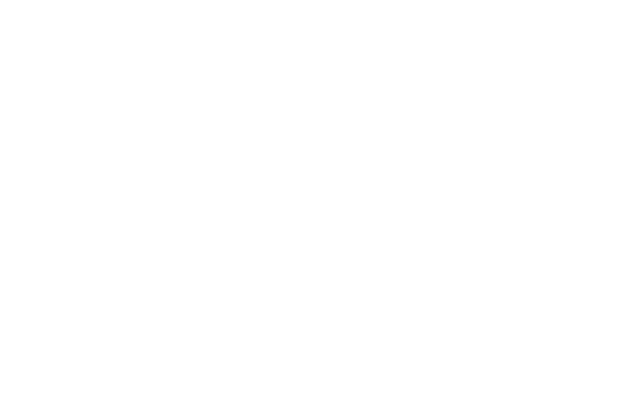
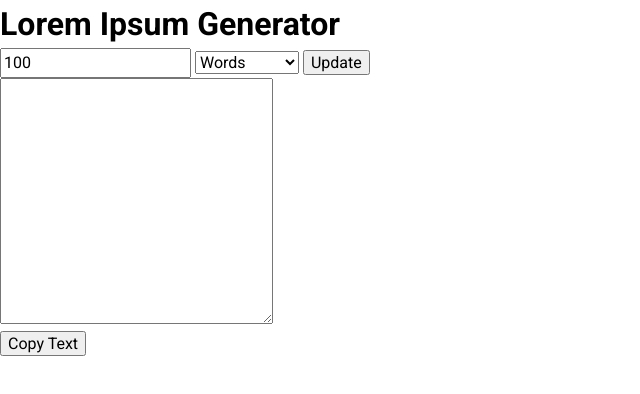
Before and after one commit to astragenius/javascript-learn-projects, a plain HTML site: page loremIpsum-Generator/index.html in a window 1280 px wide. Shown: the whole page, without its empty margins (0-640 px from the left). Drawn offline with Linux system fonts and the light colour scheme.

Commit message:
add - added html5 markup and css reset

```diff
--- a/loremIpsum-Generator/index.html
+++ b/loremIpsum-Generator/index.html
@@ -4,11 +4,45 @@
     <meta charset="UTF-8">
     <meta http-equiv="X-UA-Compatible" content="IE=edge">
     <meta name="viewport" content="width=device-width, initial-scale=1.0">
+    <link href="https://fonts.googleapis.com/css?family=Roboto:100,100italic,300,300italic,regular,italic,500,500italic,700,700italic,900,900italic" rel="stylesheet" />
     <link rel="stylesheet" href="style.css">
     <script defer src="app.js"></script>
     <title>LoremIpsum generator</title>
 </head>
 <body>
 
+    <main class="container">
+
+        <h1 class="heading">Lorem Ipsum Generator</h1>
+
+        <section class="generator-main">
+
+            <div class="generator-input-container">
+                <input type="text" value="100" name="" id="input-lenght">
+                <label for="input-lenght"></label>
+
+                <select name="value" id="select-option">
+                    <option value="characters">Characters</option>
+                    <option selected="selected" value="words">Words</option>
+                    <option value="paragraphs">Paragraphs</option>
+                </select>
+
+                <input type="button" value="Update" name="update-btn">
+
+            </div>
+            <div class="generator-output-container">
+                <textarea name="output" id="loremText"  cols="30" rows="10"></textarea>
+                <div><input type="button" value="Copy Text"></div>
+            </div>
+
+
+
+        </section>
+
+
+
+    </main>
+
+
 </body>
 </html>
--- a/loremIpsum-Generator/style.css
+++ b/loremIpsum-Generator/style.css
@@ -0,0 +1,57 @@
+/*
+  1. Use a more-intuitive box-sizing model.
+*/
+*, *::before, *::after {
+    box-sizing: border-box;
+  }
+  /*
+    2. Remove default margin
+  */
+  * {
+    margin: 0;
+  }
+  /*
+    3. Allow percentage-based heights in the application
+  */
+  html, body {
+    height: 100%;
+  }
+  /*
+    Typographic tweaks!
+    4. Add accessible line-height
+    5. Improve text rendering
+  */
+  body {
+    line-height: 1.5;
+    -webkit-font-smoothing: antialiased;
+  }
+  /*
+    6. Improve media defaults
+  */
+  img, picture, video, canvas, svg {
+    display: block;
+    max-width: 100%;
+  }
+  /*
+    7. Remove built-in form typography styles
+  */
+  input, button, textarea, select {
+    font: inherit;
+  }
+  /*
+    8. Avoid text overflows
+  */
+  p, h1, h2, h3, h4, h5, h6 {
+    overflow-wrap: break-word;
+  }
+  /*
+    9. Create a root stacking context
+  */
+  #root, #__next {
+    isolation: isolate;
+  }
+
+
+  body {
+    font-family: 'Roboto', sans-serif;
+  }
```
